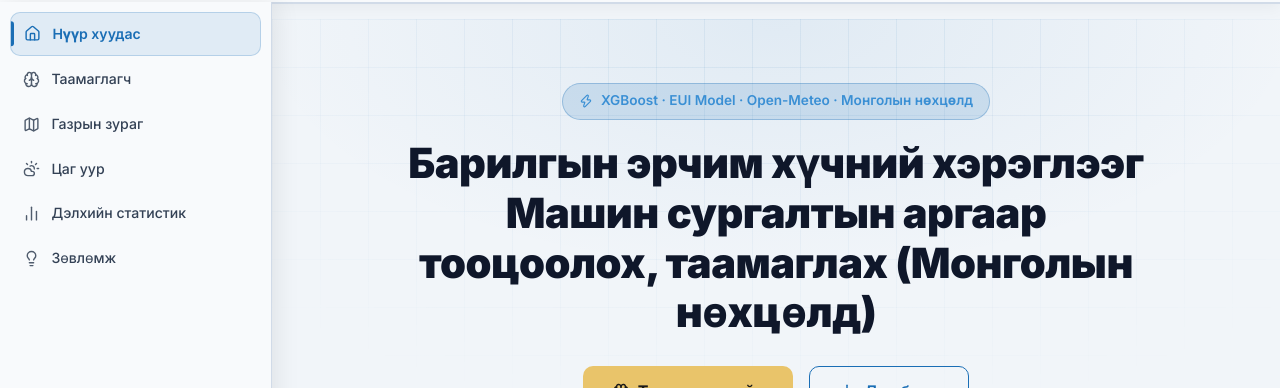
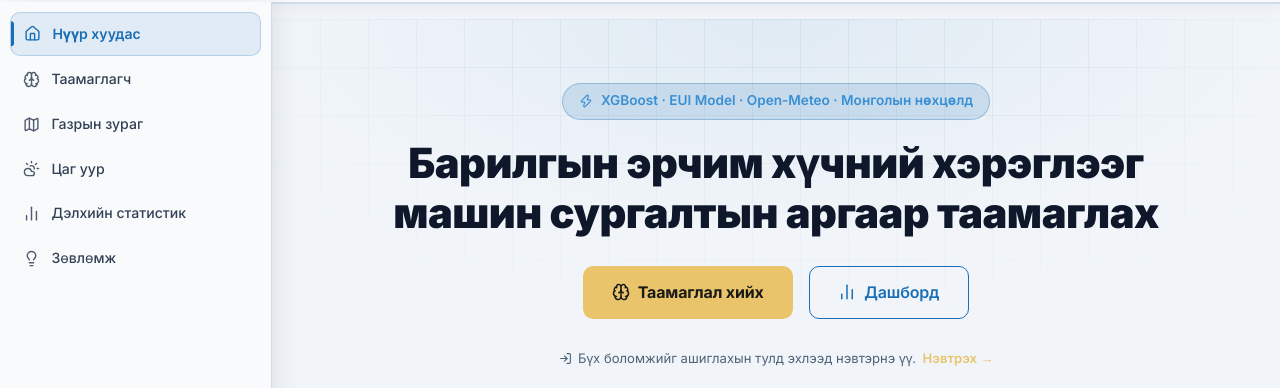
Before and after one commit to bayraaaBMG/UB-Energy, a React (Vite) app: page / in a window 1280 px wide. Shown: the part 62-450 px from the top of the page. Built offline with nearby package versions, Linux system fonts and the light colour scheme; no server answers.

Commit message:
fix(home): shorten hero title in Mongolian

```diff
--- a/src/i18n/mn.js
+++ b/src/i18n/mn.js
@@ -47,7 +47,7 @@ const mn = {
     refresh: "Дахин ачааллах",
   },
   home: {
-    hero_title: "Барилгын эрчим хүчний хэрэглээг Машин сургалтын аргаар тооцоолох, таамаглах (Монголын нөхцөлд)",
+    hero_title: "Барилгын эрчим хүчний хэрэглээг машин сургалтын аргаар таамаглах",
     hero_subtitle: "Барилгын бүтэц, дулаалга, цаг уурын нөхцөлд суурилсан EUI загвар болон XGBoost gradient boosting-ийн аргаар эрчим хүчний хэрэглээг тооцоолно",
     hero_sentence: "УБ-ын хуучин панель барилгуудын эрчим хүчний зардлын 40–60% нь дулааны алдагдлаас үүдэлтэй. Таны барилгын хэрэглээг тооцоолж, хэмнэх боломжийг тодорхойл.",
     hero_btn: "Таамаглал хийх",
```
